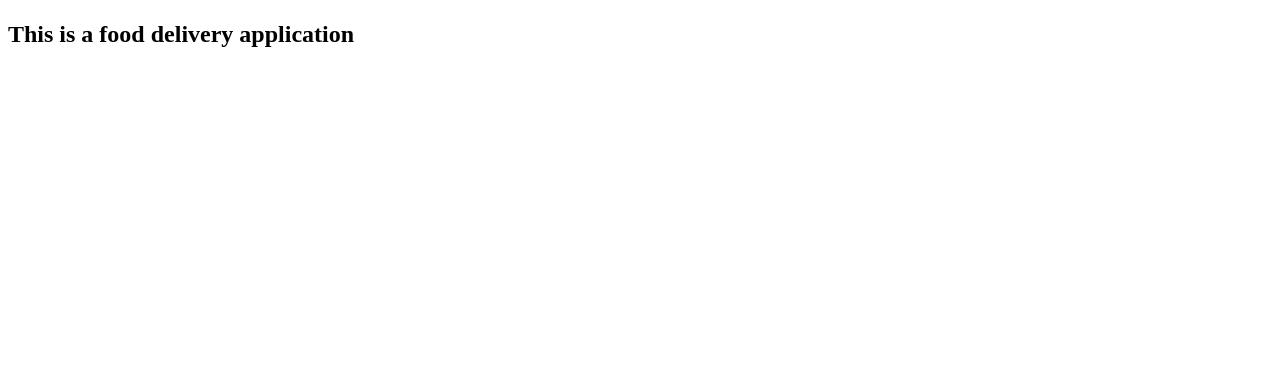
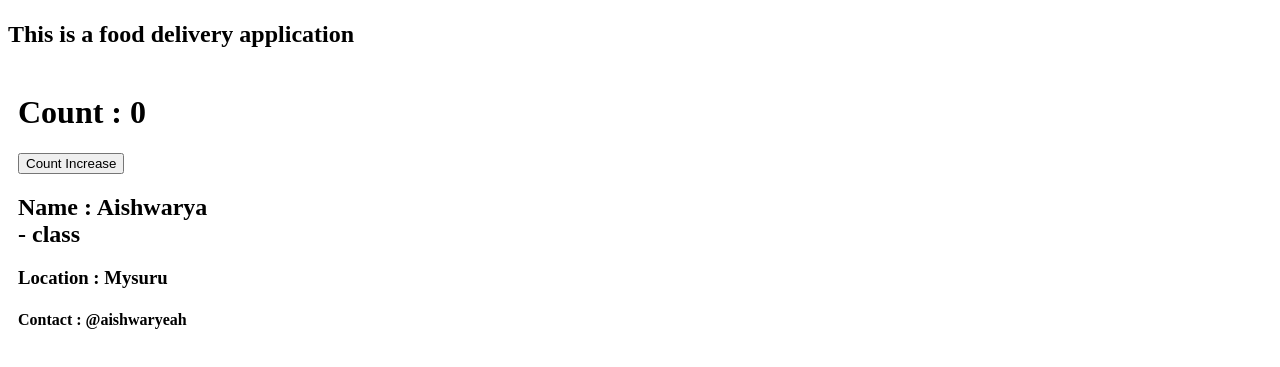
Before and after one commit to aishwaryeah/new-learn-react, a React (Vite) app: page /about in a window 1280 px wide. Shown: the part 199-566 px from the top of the page. Built offline with nearby package versions, Linux system fonts and the light colour scheme.

Commit message:
class 09

```diff
--- a/index.css
+++ b/index.css
@@ -101,3 +101,16 @@
 .search {
     padding: 10px;
 }
+
+.user-card {
+    width: 200px;
+    height: 250px;
+    background-color: white;
+    padding: 5px;
+    margin: 5px;
+}
+
+.user-card:hover {
+    border: 1px solid black;
+    cursor: pointer;
+}
--- a/src/components/AboutUs.js
+++ b/src/components/AboutUs.js
@@ -1,8 +1,12 @@
+import User from "./User";
+import UserClass from "./UserClass";
+
 const AboutUs = () => {
   return (
     <div className="about-us">
       <h1>About Us page</h1>
       <h2>This is a food delivery application</h2>
+      <UserClass name={"Aishwarya - class"} />
     </div>
   );
 };
--- a/src/components/RestaurantMenu.js
+++ b/src/components/RestaurantMenu.js
@@ -1,33 +1,16 @@
-import { useState, useEffect } from "react";
 import Shimmer from "./Shimmer";
 import { useParams } from "react-router-dom";
-import { MENU_API } from "../utils/constants";
+import useRestaurantMenu from "../utils/useRestaurantMenu";
 
 const RestaurantMenu = () => {
-  const [resInfo, setResInfo] = useState(null);
-
   const { resId } = useParams();
 
-  useEffect(() => {
-    fetchMenu();
-  }, []);
-
-  const fetchMenu = async () => {
-    const data = await fetch(MENU_API + resId);
-    const json = await data.json();
-    setResInfo(json.data);
-    console.log(json.data);
-    console.log(resInfo);
-  };
+  const resInfo = useRestaurantMenu(resId);
 
   if (resInfo === null) return <Shimmer />;
   const { name, cuisines, costForTwoMessage } =
     resInfo?.cards[2]?.card?.card?.info;
 
-  console.log(
-    resInfo?.cards[4]?.groupedCard?.cardGroupMap?.REGULAR?.cards[2]?.card?.card
-      .itemCards
-  );
   const { itemCards } =
     resInfo?.cards[4]?.groupedCard?.cardGroupMap?.REGULAR?.cards[2]?.card?.card;
 
--- /dev/null
+++ b/src/components/User.js
@@ -0,0 +1,11 @@
+const User = ({ name }) => {
+  return (
+    <div className="user-card">
+      <h2>Name : {name}</h2>
+      <h3>Location : Mysuru</h3>
+      <h4>Contact : @aishwaryeah</h4>
+    </div>
+  );
+};
+
+export default User;
--- /dev/null
+++ b/src/components/UserClass.js
@@ -0,0 +1,32 @@
+import React from "react";
+
+class UserClass extends React.Component {
+  constructor(props) {
+    super(props);
+    this.state = {
+      count: 0,
+    };
+  }
+  render() {
+    const { count } = this.state;
+    return (
+      <div className="user-card">
+        <h1>Count : {count}</h1>
+        <button
+          onClick={() => {
+            this.setState({
+              count: this.state.count + 1,
+            });
+          }}
+        >
+          Count Increase
+        </button>
+        <h2>Name : {this.props.name}</h2>
+        <h3>Location : Mysuru</h3>
+        <h4>Contact : @aishwaryeah</h4>
+      </div>
+    );
+  }
+}
+
+export default UserClass;
--- /dev/null
+++ b/src/utils/useRestaurantMenu.js
@@ -0,0 +1,18 @@
+import { useEffect, useState } from "react";
+import { MENU_API } from "./constants";
+
+const useRestaurantMenu = (resId) => {
+  const [resInfo, setResInfo] = useState(null);
+  useEffect(() => {
+    fetchData();
+  }, []);
+
+  const fetchData = async () => {
+    const data = await fetch(MENU_API + resId);
+    const json = await data.json();
+    setResInfo(json.data);
+  };
+  return resInfo;
+};
+
+export default useRestaurantMenu;
```
